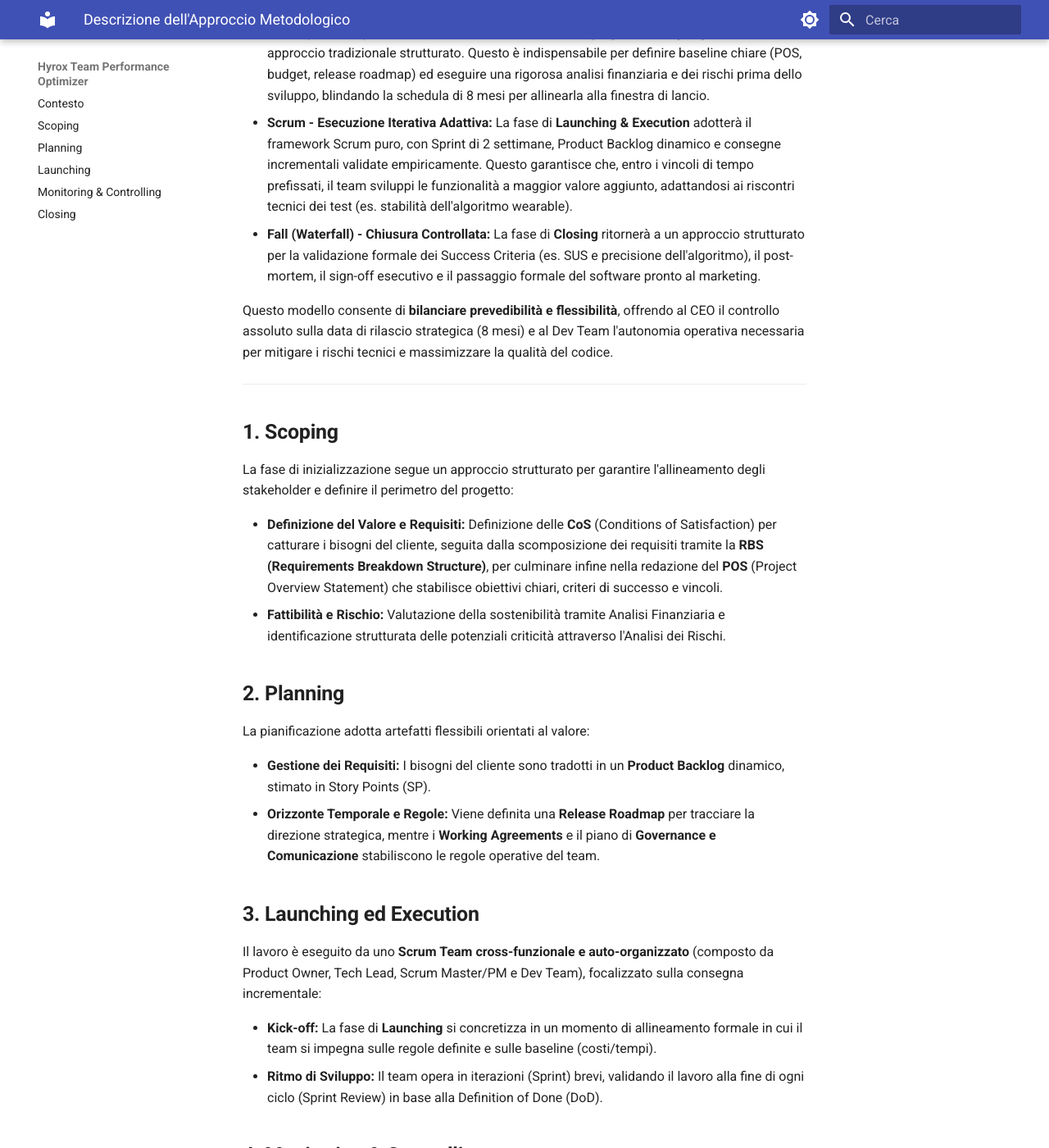
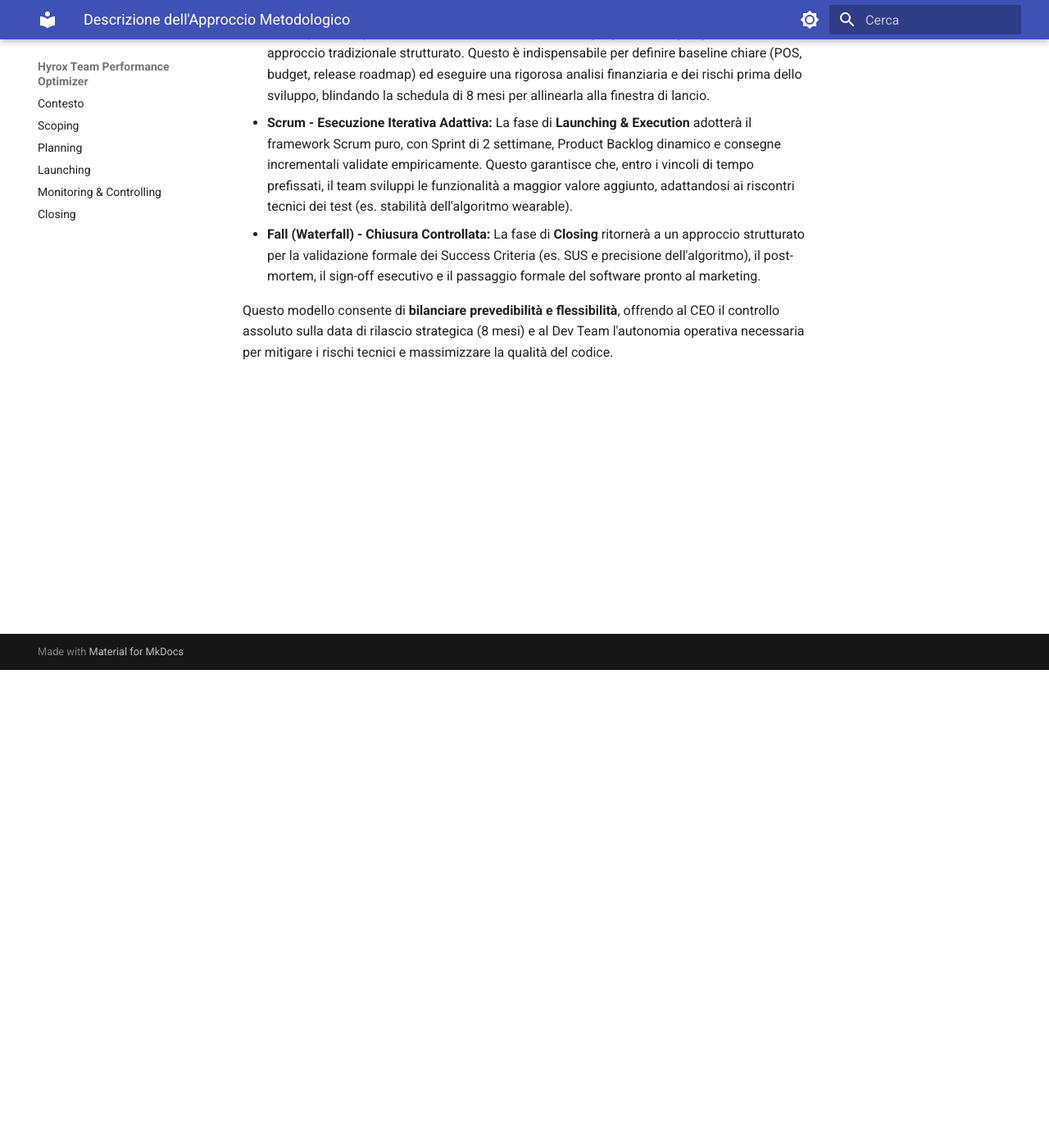
Before and after one commit to AndreaZavatta/Hyrox-Training-PM, an MkDocs documentation site: the page built from docs/allegati/3-Descrizione_dellapproccio.md, in a window 1280 px wide and 1400 px high, scrolled down 583 px. Shown: the whole window at 82% size. Built offline with MkDocs 1.6.1 and Material for MkDocs 9.7.7, drawn with Linux system fonts in a browser that asks for light colours; some of the changed text lies outside the part shown.

Commit message:
docs: remove redundant methodological process descriptions from project documentation and meeting notes

```diff
--- a/docs/allegati/3-Descrizione_dellapproccio.md
+++ b/docs/allegati/3-Descrizione_dellapproccio.md
@@ -13,34 +13,3 @@ Il progetto adotterà il pattern **Water-Scrum-Fall**, un modello ibrido che com
 * **Fall (Waterfall) - Chiusura Controllata:** La fase di **Closing** ritornerà a un approccio strutturato per la validazione formale dei Success Criteria (es. SUS e precisione dell'algoritmo), il post-mortem, il sign-off esecutivo e il passaggio formale del software pronto al marketing.
 
 Questo modello consente di **bilanciare prevedibilità e flessibilità**, offrendo al CEO il controllo assoluto sulla data di rilascio strategica (8 mesi) e al Dev Team l'autonomia operativa necessaria per mitigare i rischi tecnici e massimizzare la qualità del codice.
-
----
-
-## **1. Scoping**
-La fase di inizializzazione segue un approccio strutturato per garantire l'allineamento degli stakeholder e definire il perimetro del progetto:
-
-* **Definizione del Valore e Requisiti:** Definizione delle **CoS** (Conditions of Satisfaction) per catturare i bisogni del cliente, seguita dalla scomposizione dei requisiti tramite la **RBS (Requirements Breakdown Structure)**, per culminare infine nella redazione del **POS** (Project Overview Statement) che stabilisce obiettivi chiari, criteri di successo e vincoli.
-* **Fattibilità e Rischio:** Valutazione della sostenibilità tramite Analisi Finanziaria e identificazione strutturata delle potenziali criticità attraverso l'Analisi dei Rischi.
-
-## **2. Planning**
-La pianificazione adotta artefatti flessibili orientati al valore:
-
-* **Gestione dei Requisiti:** I bisogni del cliente sono tradotti in un **Product Backlog** dinamico, stimato in Story Points (SP).
-* **Orizzonte Temporale e Regole:** Viene definita una **Release Roadmap** per tracciare la direzione strategica, mentre i **Working Agreements** e il piano di **Governance e Comunicazione** stabiliscono le regole operative del team.
-
-## **3. Launching ed Execution**
-Il lavoro è eseguito da uno **Scrum Team cross-funzionale e auto-organizzato** (composto da Product Owner, Tech Lead, Scrum Master/PM e Dev Team), focalizzato sulla consegna incrementale:
-
-* **Kick-off:** La fase di **Launching** si concretizza in un momento di allineamento formale in cui il team si impegna sulle regole definite e sulle baseline (costi/tempi).
-* **Ritmo di Sviluppo:** Il team opera in iterazioni (Sprint) brevi, validando il lavoro alla fine di ogni ciclo (Sprint Review) in base alla Definition of Done (DoD).
-
-## **4. Monitoring & Controlling**
-Il controllo di avanzamento consolida le metriche tradizionali adattandole all'esecuzione Agile in un unico framework operativo:
-
-* **Agile EVA:** Monitoraggio delle performance di costo (CPI) e schedula (SPI) misurando il valore guadagnato in Story Points rispetto a quelli pianificati.
-* **Gestione Cambiamenti ed Escalation:** Il cambiamento è governato tramite meccanismi flessibili (es. *Agile Swap* nel backlog) o l'utilizzo della Contingency. Eventuali ostacoli non risolvibili internamente seguono protocolli di escalation formali verso il PO o il CEO.
-
-## **5. Closing**
-La chiusura del progetto è gestita formalmente per massimizzare il valore documentale:
-
-* **Post-Mortem:** Valutazione formale del raggiungimento dei Success Criteria (es. SUS >80, accuratezza algoritmo >90%), raccolta delle *Lessons Learned* e Sign-off esecutivo per lo svincolo delle risorse.
```
Also changed, not shown: docs/allegati/meeting-2.md (+0 -1 lines).
